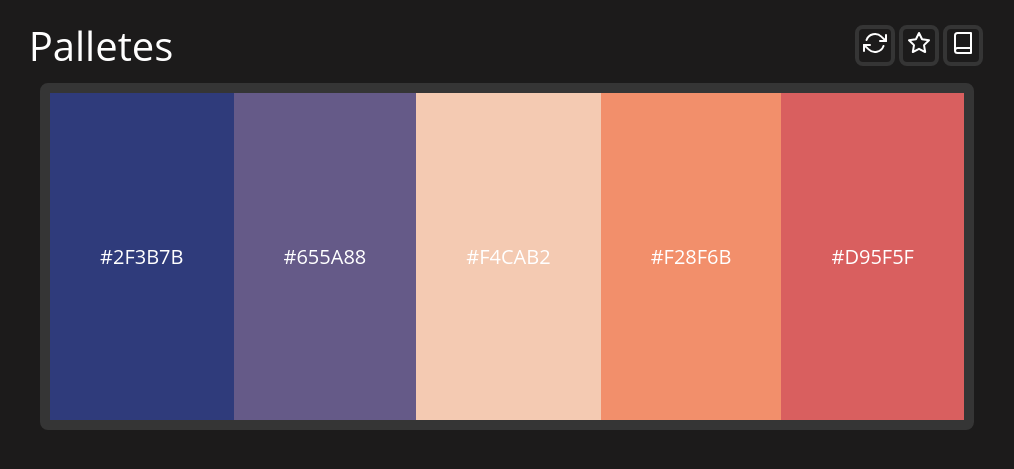
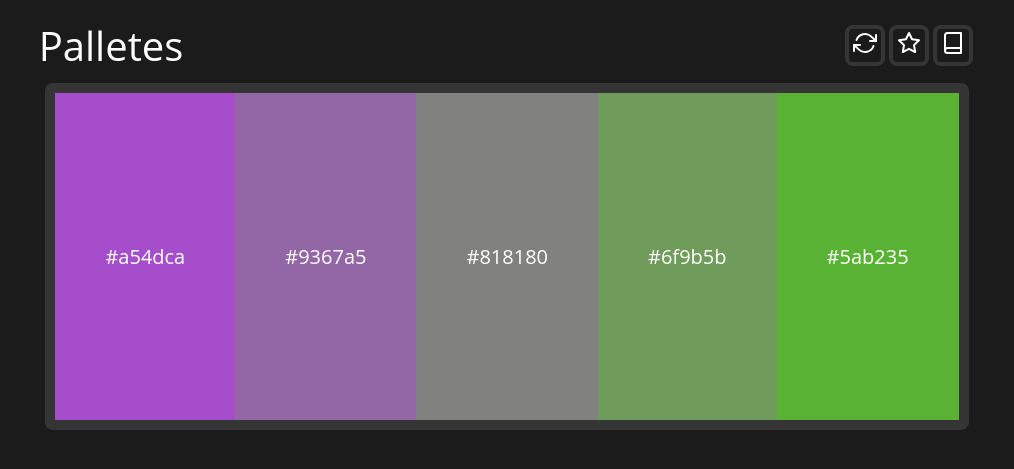
Before and after one commit to SlumberDemon/Palettes, a FastAPI app: page / in a window 1280 px wide. Shown: the top 469 px of the page, without its empty margins (133-1147 px from the left). Run offline with FastAPI, Linux system fonts and the light colour scheme.

Commit message:
Added pallete gen and update index

```diff
--- a/test.py
+++ b/extras/pallete.py
@@ -8,7 +8,7 @@ def random_color():
     return return_color
 
 
-def create_pallet(colors, size):
+def create_palette(colors: list, size):
     palette_list = []
 
     inverse = [
@@ -30,9 +30,12 @@ def create_pallet(colors, size):
     return palette_list
 
 
-def rgb_to_hex(rgb):
-    return "%02x%02x%02x" % rgb
+def rgb_to_hex(colors: list):
+    return "%02x%02x%02x" % colors
 
 
-for i in create_complimentary(random_color(), 5):
-    print(i)
+def hex_palette():
+    colors = []
+    for i in create_palette(random_color(), 5):
+        colors.append(f"#{rgb_to_hex((i[0], i[1], i[2]))}")
+    return colors
--- a/main.py
+++ b/main.py
@@ -1,5 +1,6 @@
 import fastapi
 from deta import Base
+from extras.pallete import hex_palette
 from fastapi.templating import Jinja2Templates
 from fastapi.middleware.cors import CORSMiddleware
 from fastapi.responses import HTMLResponse, FileResponse
@@ -19,9 +20,10 @@ class NoCacheFileResponse(FileResponse):
 
 @app.get("/", response_class=HTMLResponse)
 async def home(request: fastapi.Request):
+    items = hex_palette()
     return pages.TemplateResponse(
         "index.html",
-        {"request": request},
+        {"request": request, "items": items},
     )
 
 
--- a/static/styles/style.css
+++ b/static/styles/style.css
@@ -2,7 +2,7 @@
 
 @media only screen and (max-width: 600px) {
     .menu-text {
-        margin-right: 100px;
+        margin-right: 80px;
     }
 
     .menu-bar.favorites > * {
@@ -32,7 +32,7 @@
 
 @media only screen and (min-width: 600px) {
     .menu-text {
-        margin-right: 280px;
+        margin-right: 260px;
     }
 
     .menu-bar.favorites > * {
@@ -62,7 +62,7 @@
 
 @media only screen and (min-width: 768px) {
     .menu-text {
-        margin-right: 450px;
+        margin-right: 460px;
     }
 
     .menu-bar.favorites > * {
@@ -85,13 +85,13 @@
         padding: 50px 30px;
     }
     .color-card {
-        padding: 150px 35px;
+        padding: 150px 30px;
     }
 }
 
 @media only screen and (min-width: 992px) {
     .menu-text {
-        margin-right: 600px;
+        margin-right: 660px;
     }
 
     .menu-bar.favorites > * {
@@ -120,7 +120,7 @@
 
 @media only screen and (min-width: 1200px) {
     .menu-text {
-        margin-right: 680px;
+        margin-right: 660px;
     }
 
     .menu-bar.favorites > * {
--- a/templates/index.html
+++ b/templates/index.html
@@ -19,20 +19,20 @@
         <!-- <div id="settings" class="menu-option"><i data-feather="settings"></i></div> -->
     </div>
     <div class="color-grid">
-        <div id="#2F3B7B" class="color-card">
-            #2F3B7B
+        <div id="{{ items[0] }}" class="color-card">
+            {{ items[0] }}
         </div>
-        <div id="#655A88" class="color-card">
-            #655A88
+        <div id="{{ items[1] }}" class="color-card">
+            {{ items[1] }}
         </div>
-        <div id="#F4CAB2" class="color-card">
-            #F4CAB2
+        <div id="{{ items[2] }}" class="color-card">
+            {{ items[2] }}
         </div>
-        <div id="#F28F6B" class="color-card">
-            #F28F6B
+        <div id="{{ items[3] }}" class="color-card">
+            {{ items[3] }}
         </div>
-        <div id="#D95F5F" class="color-card">
-            #D95F5F
+        <div id="{{ items[4] }}" class="color-card">
+            {{ items[4] }}
         </div>
     </div>
 
```
